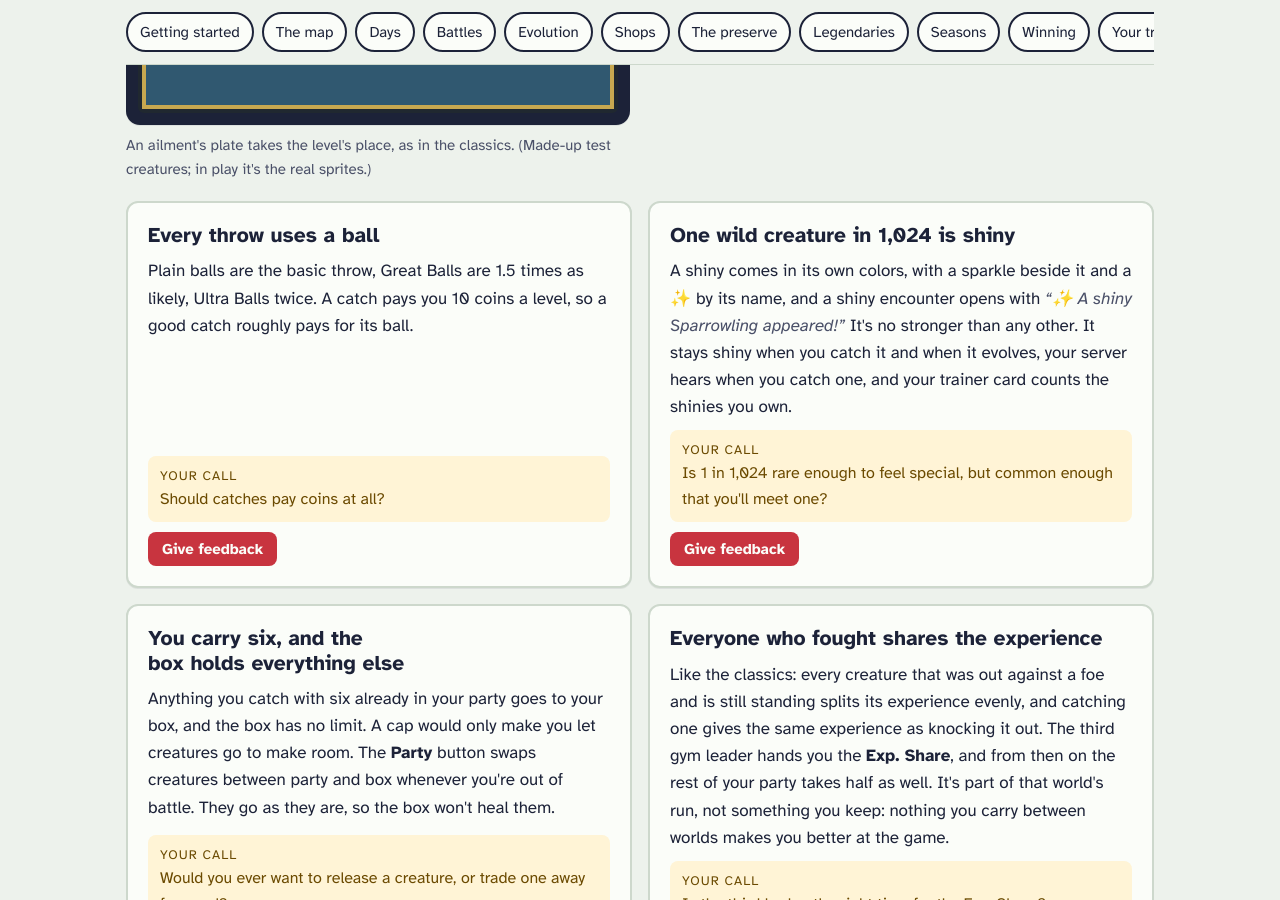
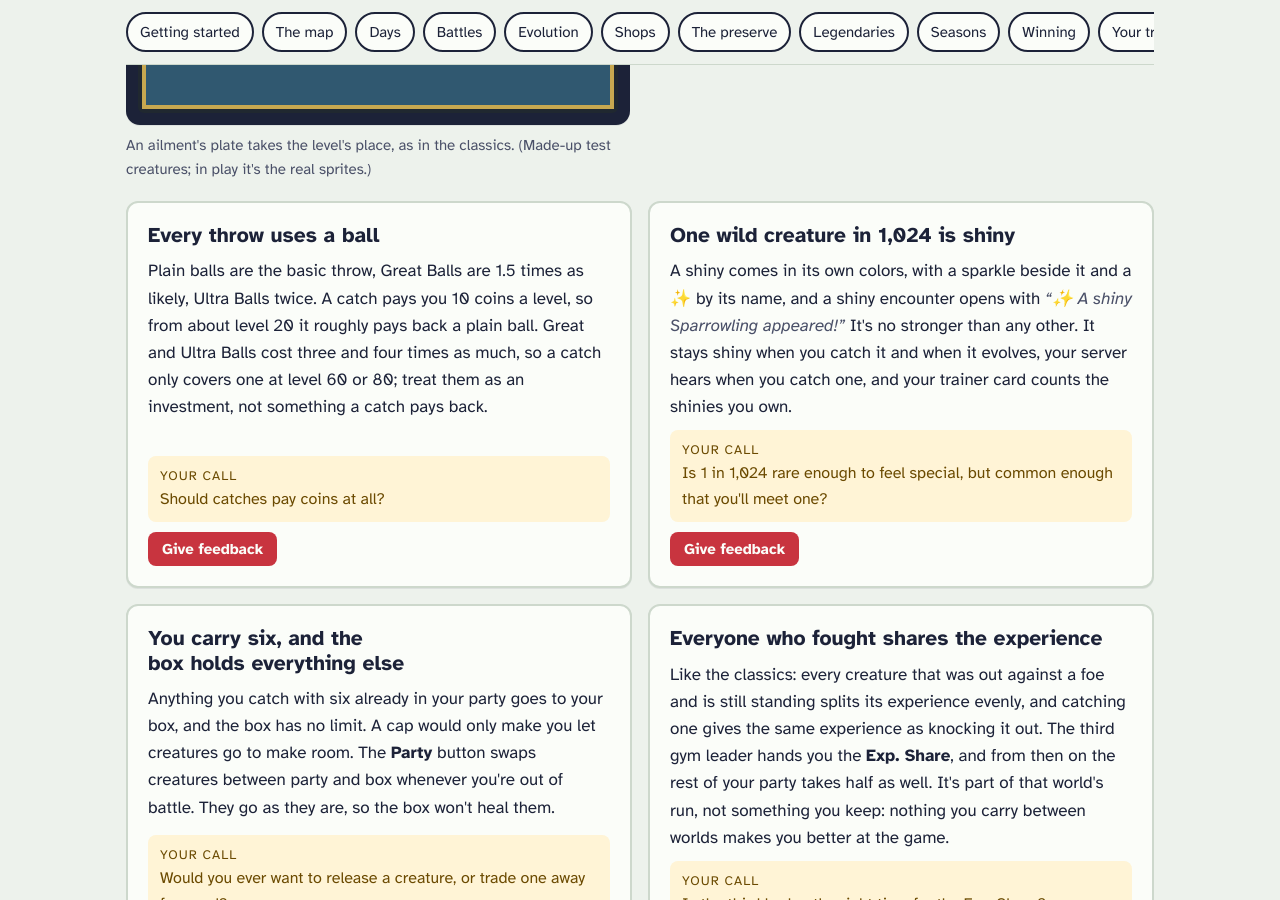
Before and after one commit to Four-Cube-Games/super-adventure, a Jekyll site: the page built from handbook.html, in a window 1280 px wide and 900 px high, scrolled down 9353 px. Built offline with Jekyll 4.4.1, drawn with Linux system fonts in a browser that asks for light colours.

Commit message:
Say that only a plain ball is paid back by a good catch

```diff
--- a/handbook.html
+++ b/handbook.html
@@ -244,7 +244,7 @@ styles: /assets/handbook.css
   <div class="rules">
     <article class="rule" data-rule="balls">
       <h3>Every throw uses a ball</h3>
-      <p class="said">Plain balls are the basic throw, Great Balls are 1.5 times as likely, Ultra Balls twice. A catch pays you 10 coins a level, so a good catch roughly pays for its ball.</p>
+      <p class="said">Plain balls are the basic throw, Great Balls are 1.5 times as likely, Ultra Balls twice. A catch pays you 10 coins a level, so from about level 20 it roughly pays back a plain ball. Great and Ultra Balls cost three and four times as much, so a catch only covers one at level 60 or 80; treat them as an investment, not something a catch pays back.</p>
       <p class="ask">Should catches pay coins at all?</p>
       <a class="tell" href="{{ site.repo }}/issues/new?template=feedback.yml&amp;title=Handbook%3A%20Every%20throw%20uses%20a%20ball&amp;rule=Every%20throw%20uses%20a%20ball">Give feedback</a>
     </article>
```
